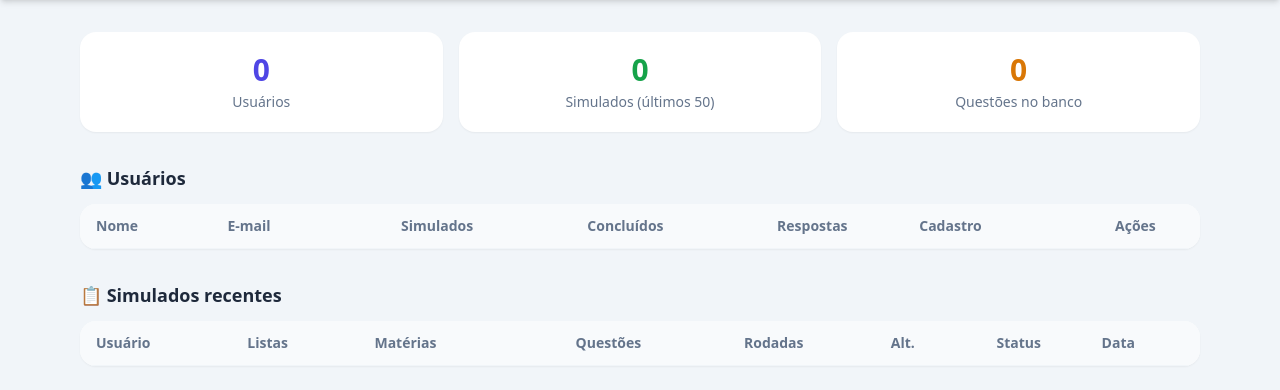
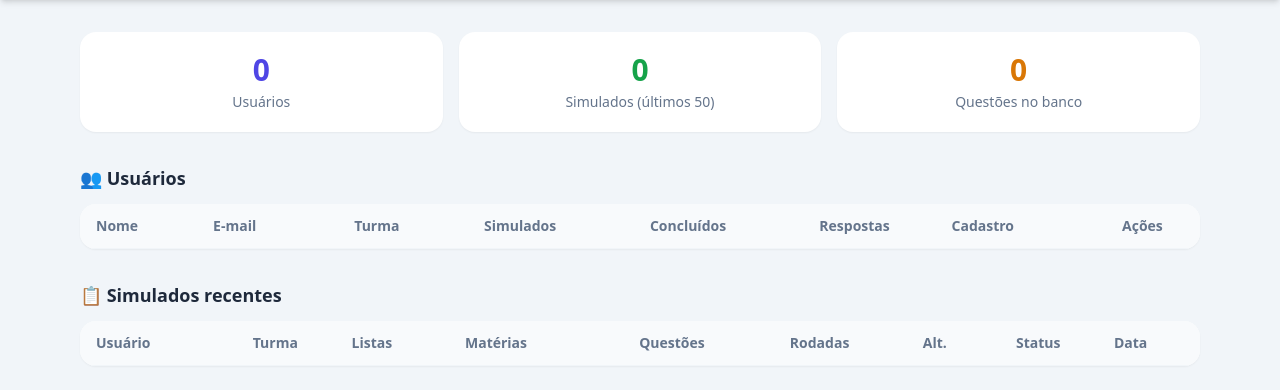
Before and after one commit to leobartolo/simuladoph, a Flask app: page /admin/dashboard in a window 1280 px wide. Shown: the part 52-442 px from the top of the page. Run offline with Flask 3, Linux system fonts and the light colour scheme; the visitor is signed in with stand-in values (Sample User, id 1); data comes from the database, SQL or seed files in the repository; data that the repository does not hold is empty; some libraries are stand-ins or nearby versions.

Commit message:
suporte a múltiplas turmas (7º e 8º ano)
- models.py: colunas turma em Usuario e Questao
- app.py: migração automática, registro com turma, filtragem por turma em novo_simulado e admin_banco, rota admin_mudar_turma, SCRAPER_TURMA no env do subprocess
- scraper_plurall.py: argumento --turma, prefixo de imagem para 8ano, campo turma no dict de questão e no Excel
- importar_questoes.py: lê coluna turma (índice 10) do Excel
- templates: seletor de turma no registro, badge de turma e modal no admin_dashboard, filtro de turma no admin_banco e admin_scraper

Co-Authored-By: Claude Sonnet 4.6 <noreply@anthropic.com>

```diff
--- a/app.py
+++ b/app.py
@@ -86,8 +86,11 @@ def registro():
         if Usuario.query.filter_by(email=email).first():
             flash("E-mail já cadastrado.", "danger")
         else:
+            turma = request.form.get("turma", "7ano")
+            if turma not in ("7ano", "8ano"):
+                turma = "7ano"
             u = Usuario(nome=nome, email=email,
-                        senha_hash=generate_password_hash(senha))
+                        senha_hash=generate_password_hash(senha), turma=turma)
             db.session.add(u)
             db.session.commit()
             login_user(u)
@@ -139,14 +142,8 @@ def dashboard():
 @app.route("/novo", methods=["GET", "POST"])
 @login_required
 def novo_simulado():
-    listas_disponiveis = sorted(
-        db.session.query(Questao.lista_ph).distinct().all(), key=lambda x: x[0]
-    )
-    disciplinas_disponiveis = sorted(
-        db.session.query(Questao.disciplina).distinct().all(), key=lambda x: x[0]
-    )
-    listas_disponiveis = [r[0] for r in listas_disponiveis]
-    disciplinas_disponiveis = [r[0] for r in disciplinas_disponiveis]
+    listas_disponiveis = sorted({q.lista_ph for q in Questao.query.filter_by(turma=current_user.turma).all()})
+    disciplinas_disponiveis = sorted({q.disciplina for q in Questao.query.filter_by(turma=current_user.turma).all()})
 
     if request.method == "POST":
         listas = request.form.getlist("listas")
@@ -161,6 +158,7 @@ def novo_simulado():
             Questao.query
             .filter(Questao.lista_ph.in_(listas))
             .filter(Questao.disciplina.in_(disciplinas))
+            .filter(Questao.turma == current_user.turma)
             .all()
         )
         if not questoes:
@@ -493,6 +491,20 @@ def admin_mudar_senha(uid):
     return redirect(url_for("admin_dashboard"))
 
 
+@app.route("/admin/usuario/<int:uid>/turma", methods=["POST"])
+def admin_mudar_turma(uid):
+    if not session.get("admin_ok"):
+        return redirect(url_for("admin_login"))
+    u = db.session.get(Usuario, uid)
+    if u:
+        nova_turma = request.form.get("turma", "7ano")
+        if nova_turma in ("7ano", "8ano"):
+            u.turma = nova_turma
+            db.session.commit()
+            flash(f"Turma de {u.nome} alterada para {nova_turma}.", "success")
+    return redirect(url_for("admin_dashboard"))
+
+
 @app.route("/admin/usuario/<int:uid>/deletar", methods=["POST"])
 def admin_deletar_usuario(uid):
     if not session.get("admin_ok"):
@@ -560,16 +572,22 @@ def admin_banco():
 
     lista_sel      = request.args.get("lista_ph", "")
     disciplina_sel = request.args.get("disciplina", "")
+    turma_sel      = request.args.get("turma", "")
 
     q = Questao.query
+    if turma_sel:
+        q = q.filter_by(turma=turma_sel)
     if lista_sel:
         q = q.filter_by(lista_ph=lista_sel)
     if disciplina_sel:
         q = q.filter_by(disciplina=disciplina_sel)
     questoes = q.order_by(Questao.lista_ph, Questao.disciplina, Questao.id).all()
 
-    listas     = [r[0] for r in db.session.query(Questao.lista_ph).distinct().order_by(Questao.lista_ph).all()]
-    disciplinas = [r[0] for r in db.session.query(Questao.disciplina).distinct().order_by(Questao.disciplina).all()]
+    base_q = Questao.query
+    if turma_sel:
+        base_q = base_q.filter_by(turma=turma_sel)
+    listas     = [r[0] for r in base_q.with_entities(Questao.lista_ph).distinct().order_by(Questao.lista_ph).all()]
+    disciplinas = [r[0] for r in base_q.with_entities(Questao.disciplina).distinct().order_by(Questao.disciplina).all()]
 
     return render_template("admin_banco.html",
         questoes=questoes,
@@ -577,6 +595,8 @@ def admin_banco():
         disciplinas=disciplinas,
         lista_sel=lista_sel,
         disciplina_sel=disciplina_sel,
+        turma_sel=turma_sel,
+        turmas=["7ano", "8ano"],
     )
 
 
@@ -622,6 +642,10 @@ def admin_scraper():
     if request.method == "POST":
         listas = request.form.getlist("listas")
         forcar = request.form.get("forcar") == "1"
+        turma_scraper = request.form.get("turma", "7ano")
+        if turma_scraper not in ("7ano", "8ano"):
+            turma_scraper = "7ano"
+        session["scraper_turma"] = turma_scraper
 
         if not listas:
             flash("Selecione pelo menos uma lista.", "warning")
@@ -651,6 +675,7 @@ def admin_scraper():
         env["PYTHONIOENCODING"]  = "utf-8"
         env["PLURALL_USUARIO"]   = usuario
         env["PLURALL_SENHA"]     = senha
+        env["SCRAPER_TURMA"]     = turma_scraper
 
         _scraper_proc["proc"] = subprocess.Popen(
             cmd, stdout=log_file, stderr=subprocess.STDOUT,
@@ -679,6 +704,7 @@ def admin_scraper():
         listas=listas_possiveis,
         plurall_usuario=session.get("plurall_usuario", ""),
         plurall_senha=session.get("plurall_senha", ""),
+        turma=session.get("scraper_turma", "7ano"),
     )
 
 
@@ -776,6 +802,21 @@ def _migrar_banco():
                 conn.commit()
                 print("Migração: coluna embaralhar_alternativas adicionada.")
 
+        # Para tabela usuarios
+        cols_usuarios = {c["name"] for c in inspector.get_columns("usuarios")}
+        with db.engine.connect() as conn:
+            if "turma" not in cols_usuarios:
+                conn.execute(text("ALTER TABLE usuarios ADD COLUMN turma VARCHAR(10) NOT NULL DEFAULT '7ano'"))
+                conn.commit()
+                print("Migração: coluna turma adicionada em usuarios.")
+
+        cols_questoes = {c["name"] for c in inspector.get_columns("questoes")}
+        with db.engine.connect() as conn:
+            if "turma" not in cols_questoes:
+                conn.execute(text("ALTER TABLE questoes ADD COLUMN turma VARCHAR(10) NOT NULL DEFAULT '7ano'"))
+                conn.commit()
+                print("Migração: coluna turma adicionada em questoes.")
+
 _migrar_banco()
 
 # ---------------------------------------------------------------------------
--- a/importar_questoes.py
+++ b/importar_questoes.py
@@ -71,6 +71,9 @@ def importar():
             lista_ph  = str(row[7]).strip() if row[7] else ""
             disciplina = normalizar(row[8]) if row[8] else ""
             imagem    = str(row[9]).strip() if len(row) > 9 and row[9] else None
+            turma     = str(row[10]).strip() if len(row) > 10 and row[10] else "7ano"
+            if turma not in ("7ano", "8ano"):
+                turma = "7ano"
 
             # Normaliza disciplina: garante acentuação correta em todas
             mapa_disciplinas = {
@@ -97,6 +100,7 @@ def importar():
                 gabarito=gabarito,
                 explicacao=explicacao,
                 imagem=imagem,
+                turma=turma,
             )
             db.session.add(q)
             db.session.flush()  # gera o q.id
--- a/models.py
+++ b/models.py
@@ -11,6 +11,7 @@ class Usuario(UserMixin, db.Model):
     nome = db.Column(db.String(120), nullable=False)
     email = db.Column(db.String(120), unique=True, nullable=False)
     senha_hash = db.Column(db.String(256), nullable=False)
+    turma = db.Column(db.String(10), nullable=False, default='7ano', server_default='7ano')
     criado_em = db.Column(db.DateTime, default=datetime.now)
 
     simulados = db.relationship("Simulado", backref="usuario", lazy=True)
@@ -22,6 +23,7 @@ class Questao(db.Model):
     enunciado = db.Column(db.Text, nullable=False)
     lista_ph = db.Column(db.String(10), nullable=False)
     disciplina = db.Column(db.String(60), nullable=False)
+    turma = db.Column(db.String(10), nullable=False, default='7ano', server_default='7ano')
     gabarito = db.Column(db.String(1), nullable=False)  # A, B, C ou D (original)
     explicacao = db.Column(db.Text, default="")
     imagem = db.Column(db.String(120), nullable=True)
--- a/templates/admin_dashboard.html
+++ b/templates/admin_dashboard.html
@@ -46,6 +46,7 @@
           <tr>
             <th class="text-left px-4 py-3 font-semibold text-slate-500">Nome</th>
             <th class="text-left px-4 py-3 font-semibold text-slate-500">E-mail</th>
+            <th class="text-center px-4 py-3 font-semibold text-slate-500">Turma</th>
             <th class="text-center px-4 py-3 font-semibold text-slate-500">Simulados</th>
             <th class="text-center px-4 py-3 font-semibold text-slate-500">Concluídos</th>
             <th class="text-center px-4 py-3 font-semibold text-slate-500">Respostas</th>
@@ -58,6 +59,12 @@
           <tr class="hover:bg-slate-50 transition-colors">
             <td class="px-4 py-3 font-semibold">{{ r.usuario.nome }}</td>
             <td class="px-4 py-3 text-slate-500">{{ r.usuario.email }}</td>
+            <td class="px-4 py-3 text-center">
+              <span class="text-xs font-semibold px-2 py-0.5 rounded-full
+                {% if r.usuario.turma == '7ano' %}bg-green-100 text-green-700{% else %}bg-blue-100 text-blue-700{% endif %}">
+                {{ r.usuario.turma }}
+              </span>
+            </td>
             <td class="px-4 py-3 text-center">{{ r.total_sims }}</td>
             <td class="px-4 py-3 text-center text-green-600 font-semibold">{{ r.concluidos }}</td>
             <td class="px-4 py-3 text-center">{{ r.total_respostas }}</td>
@@ -69,6 +76,12 @@
                 <button onclick="document.getElementById('modal-senha-{{ r.usuario.id }}').classList.remove('hidden')"
                   class="text-xs bg-slate-100 hover:bg-indigo-100 text-slate-600 hover:text-indigo-700 px-2 py-1 rounded-lg transition font-medium">
                   🔑 Senha
+                </button>
+
+                <!-- Mudar turma -->
+                <button onclick="document.getElementById('modal-turma-{{ r.usuario.id }}').classList.toggle('hidden')"
+                  class="text-xs bg-slate-100 hover:bg-indigo-100 text-slate-600 hover:text-indigo-700 px-2 py-1 rounded-lg transition font-medium">
+                  🎓 Turma
                 </button>
 
                 <!-- Excluir -->
@@ -85,7 +98,7 @@
 
           <!-- Modal mudar senha -->
           <tr id="modal-senha-{{ r.usuario.id }}" class="hidden bg-indigo-50">
-            <td colspan="7" class="px-4 py-3">
+            <td colspan="8" class="px-4 py-3">
               <form method="POST" action="{{ url_for('admin_mudar_senha', uid=r.usuario.id) }}"
                 class="flex items-center gap-3">
                 <span class="text-sm font-medium text-indigo-700">Nova senha para {{ r.usuario.nome }}:</span>
@@ -105,6 +118,30 @@
             </td>
           </tr>
 
+          <!-- Modal mudar turma -->
+          <tr id="modal-turma-{{ r.usuario.id }}" class="hidden bg-indigo-50">
+            <td colspan="8" class="px-4 py-3">
+              <form method="POST" action="{{ url_for('admin_mudar_turma', uid=r.usuario.id) }}"
+                class="flex items-center gap-3">
+                <span class="text-sm font-medium text-indigo-700">Turma de {{ r.usuario.nome }}:</span>
+                <select name="turma"
+                  class="border border-indigo-200 rounded-lg px-3 py-1.5 text-sm focus:outline-none focus:ring-2 focus:ring-indigo-400">
+                  <option value="7ano" {% if r.usuario.turma == '7ano' %}selected{% endif %}>7º ano</option>
+                  <option value="8ano" {% if r.usuario.turma == '8ano' %}selected{% endif %}>8º ano</option>
+                </select>
+                <button type="submit"
+                  class="bg-indigo-600 hover:bg-indigo-700 text-white text-xs font-semibold px-3 py-1.5 rounded-lg transition">
+                  Salvar
+                </button>
+                <button type="button"
+                  onclick="document.getElementById('modal-turma-{{ r.usuario.id }}').classList.add('hidden')"
+                  class="text-xs text-slate-500 hover:text-slate-700">
+                  Cancelar
+                </button>
+              </form>
+            </td>
+          </tr>
+
           {% endfor %}
         </tbody>
       </table>
@@ -117,6 +154,7 @@
         <thead class="bg-slate-50 border-b border-slate-100">
           <tr>
             <th class="text-left px-4 py-3 font-semibold text-slate-500">Usuário</th>
+            <th class="text-center px-4 py-3 font-semibold text-slate-500">Turma</th>
             <th class="text-left px-4 py-3 font-semibold text-slate-500">Listas</th>
             <th class="text-left px-4 py-3 font-semibold text-slate-500">Matérias</th>
             <th class="text-center px-4 py-3 font-semibold text-slate-500">Questões</th>
@@ -130,6 +168,12 @@
           {% for s in simulados %}
           <tr class="hover:bg-slate-50 transition-colors">
             <td class="px-4 py-3 font-semibold">{{ s.usuario.nome }}</td>
+            <td class="px-4 py-3 text-center">
+              <span class="text-xs font-semibold px-2 py-0.5 rounded-full
+                {% if s.usuario.turma == '7ano' %}bg-green-100 text-green-700{% else %}bg-blue-100 text-blue-700{% endif %}">
+                {{ s.usuario.turma }}
+              </span>
+            </td>
             <td class="px-4 py-3 whitespace-normal">
               {% set listas_list = s.listas.split(',') %}
               {% for i in range(0, listas_list|length, 5) %}
```
Also changed, not shown: scraper_plurall.py (+16 -10 lines), templates/admin_banco.html (+9 -1 lines), templates/admin_scraper.html (+14 -0 lines), templates/registro.html (+19 -0 lines).
